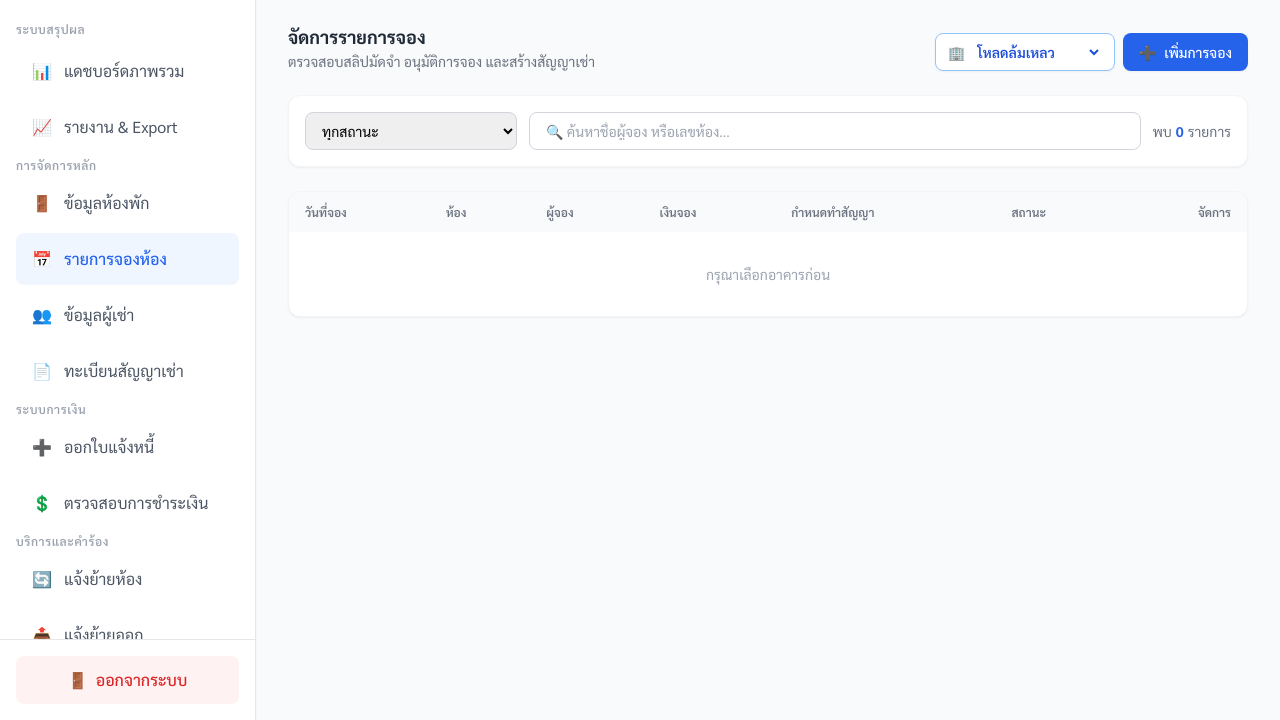
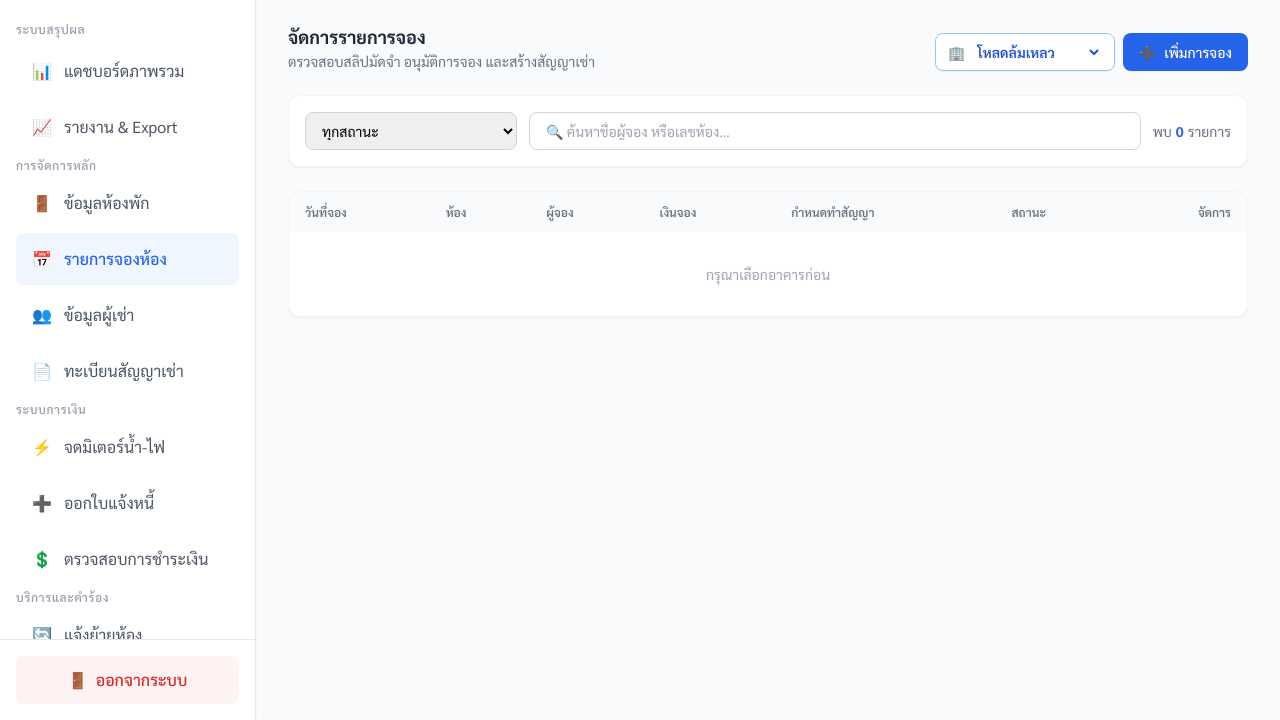
Before and after one commit to CPE-phiraphat/project_DB, a plain HTML site: page bookings.html in a window 1280 px wide. Shown: the part 80-800 px from the top of the page. Drawn offline with nearby package versions, Linux system fonts and the light colour scheme; no server answers; sample sign-in values are in the browser's storage.

Commit message:
Update bookings.html

```diff
--- a/bookings.html
+++ b/bookings.html
@@ -53,6 +53,9 @@
             </a>
 
             <div class="text-xs font-semibold text-gray-400 uppercase tracking-wider mb-2 mt-6">ระบบการเงิน</div>
+            <a href="meters.html" class="flex items-center gap-3 px-4 py-3.5 text-gray-600 hover:bg-gray-50 rounded-lg transition">
+    <span>⚡</span> จดมิเตอร์น้ำ-ไฟ
+</a>
             <a href="invoices.html" class="flex items-center gap-3 px-4 py-3.5 text-gray-600 hover:bg-gray-50 rounded-lg transition">
                 <span>➕</span> ออกใบแจ้งหนี้
             </a>
```
